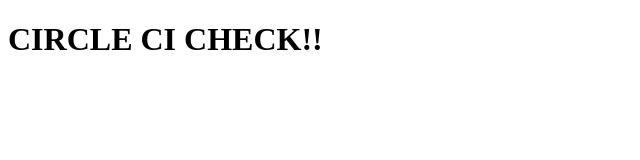
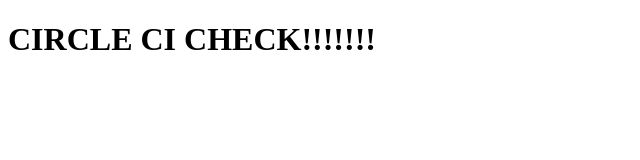
Before and after one commit to iammertg/InternalManagementSystem, an Angular app: page / in a window 1280 px wide. Shown: the top 160 px of the page, without its empty margins (0-640 px from the left). Built offline with nearby package versions, Linux system fonts and the light colour scheme.

Commit message:
ci trial 2

```diff
--- a/src/app/app.component.html
+++ b/src/app/app.component.html
@@ -1 +1 @@
-<h1>CIRCLE CI CHECK!!</h1>
+<h1>CIRCLE CI CHECK!!!!!!!</h1>
```
